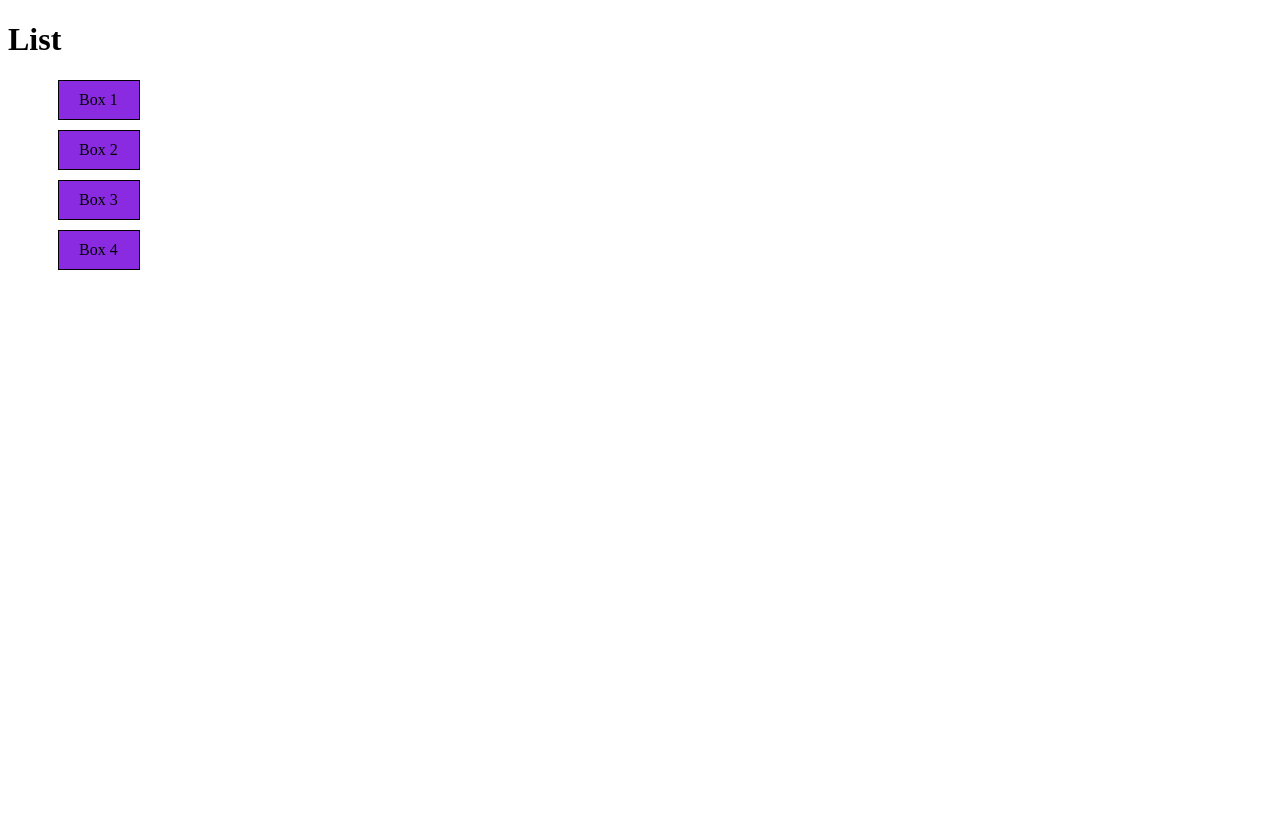
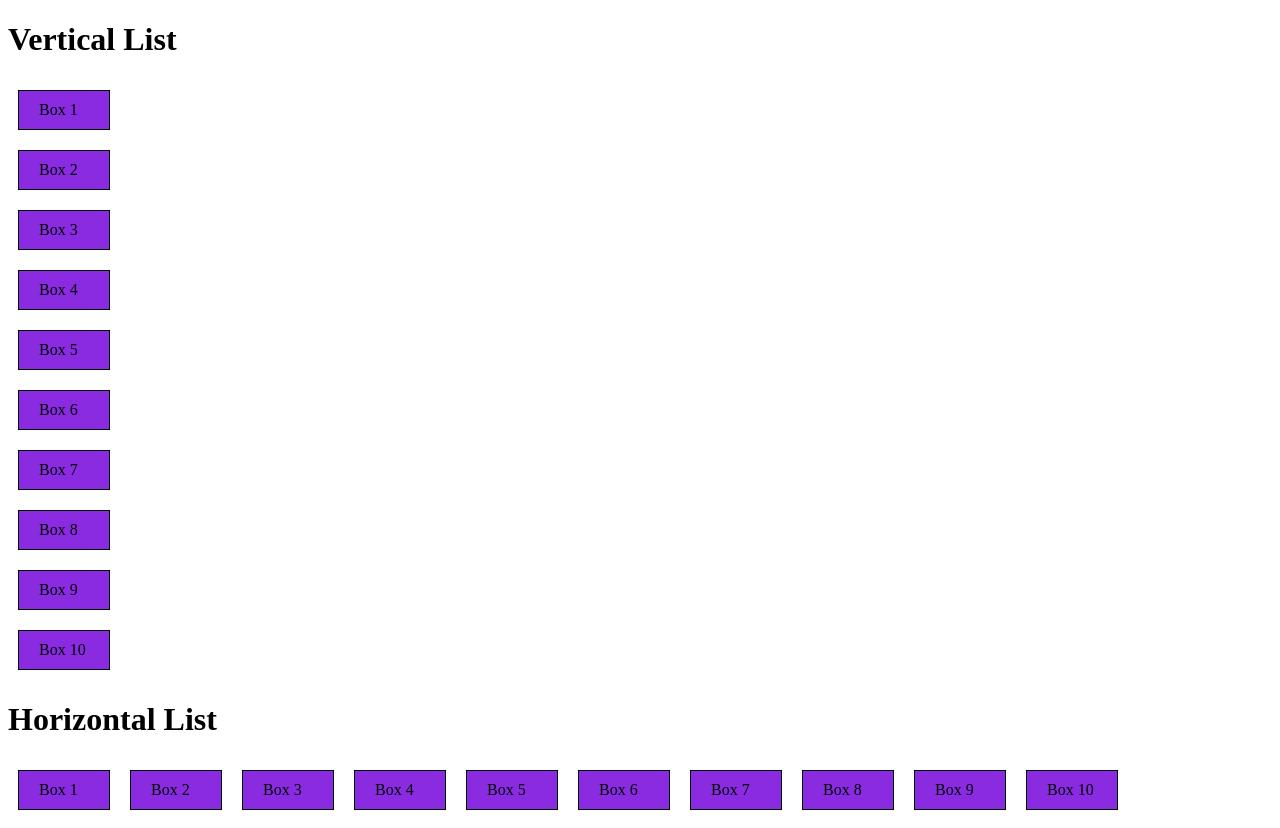
Before and after one commit to good9ght/angular-drag-drop, an Angular app: page / in a window 1280 px wide. Before the commit the page ends 800 px from the top, so only its background shows below. Built offline with nearby package versions, Linux system fonts and the light colour scheme.

Commit message:
sortable list - DONE

```diff
--- a/src/app/app.component.html
+++ b/src/app/app.component.html
@@ -1,4 +1,4 @@
-<h1>List</h1>
+<h1>Vertical List</h1>
 
 <ul appSortableList (sort)="sort($event)">
   <li class="box" *ngFor="let box of boxes" appSortable>
@@ -6,3 +6,11 @@
     <div class="box" *appDraggableHelper>{{ box }}</div>
   </li>
 </ul>
+
+<h1>Horizontal List</h1>
+<ul appSortableList (sort)="sort($event)" class="horizontal">
+  <li class="box" *ngFor="let box of boxes" appSortable>
+    {{ box }}
+    <div class="box" *appDraggableHelper>{{ box }}</div>
+  </li>
+</ul>
--- a/src/app/app.component.scss
+++ b/src/app/app.component.scss
@@ -1,7 +1,7 @@
 .box {
     background-color: blueviolet;
     border: 1px solid black;
-    width: 40px;
+    width: 50px;
     padding: 10px 20px;
     margin: 10px;
 }
@@ -27,3 +27,14 @@ ul {
     border: 1px dashed black;
     color: transparent;
 }
+
+ul {
+    display: inline-flex;
+    margin: 0;
+    padding: 0;
+    flex-direction: column;
+}
+
+.horizontal {
+    flex-direction: row;
+}
--- a/src/app/app.component.ts
+++ b/src/app/app.component.ts
@@ -11,14 +11,20 @@ export class AppComponent {
     'Box 1',
     'Box 2',
     'Box 3',
-    'Box 4'
+    'Box 4',
+    'Box 5',
+    'Box 6',
+    'Box 7',
+    'Box 8',
+    'Box 9',
+    'Box 10',
   ];
 
   sort(event: SortEvent) {
     const current = this.boxes[event.currentIndex];
-    const swapWith = this.boxes[event.newIndex];
+    const newIndex = this.boxes[event.newIndex];
 
     this.boxes[event.newIndex] = current;
-    this.boxes[event.currentIndex] = swapWith;
+    this.boxes[event.currentIndex] = newIndex;
   }
 }
--- a/src/app/draggable/sortable-list.directive.ts
+++ b/src/app/draggable/sortable-list.directive.ts
@@ -24,23 +24,43 @@ export class SortableListDirective implements AfterContentInit {
 
   private detectSorting(sortable: SortableDirective, event: PointerEvent): any {
     const currentIndex = this.sortables.toArray().indexOf(sortable);
+    const currentRect = this.clientRects[currentIndex];
 
-    const prevRect = currentIndex > 0 ? this.clientRects[currentIndex - 1] : undefined;
-    const nextRect = currentIndex < this.clientRects.length - 1 ? this.clientRects[currentIndex + 1] : undefined;
+    this.clientRects
+      .slice()
+      .sort((rectA, rectB) => this.distance(rectA, currentRect) - this.distance(rectB, currentRect))
+      .forEach(rect => {
+        if (rect === currentRect) {
+          return false;
+        }
 
-    if (prevRect && event.clientY < prevRect.top + prevRect.height / 2) {
-      // Move Back
-      this.sort.emit(new SortEvent(
-        currentIndex,
-        currentIndex - 1
-      ));
-    } else if (nextRect && event.clientY > nextRect.top + nextRect.height / 2) {
-      // Move Forward
-      this.sort.emit(new SortEvent(
-        currentIndex,
-        currentIndex + 1
-      ));
-      console.log('Move Forward');
-    }
+        const isHorizontal = rect.top === currentRect.top;
+        const isBefore = isHorizontal ? rect.left < currentRect.left : rect.top < currentRect.top;
+
+        let moveForward = false;
+        let moveBack = false;
+
+        if (isHorizontal) {
+          moveBack = isBefore && event.clientX < rect.left + rect.width / 2;
+          moveForward = !isBefore && event.clientX > rect.left + rect.width / 2;
+        } else {
+          moveBack = isBefore && event.clientY < rect.top + rect.height / 2;
+          moveForward = !isBefore && event.clientY > rect.top + rect.height / 2;
+        }
+
+        if (moveBack || moveForward) {
+          this.sort.emit(new SortEvent(currentIndex, this.clientRects.indexOf(rect)));
+          return true;
+        }
+
+        return false;
+      });
+  }
+
+  private distance(a: ClientRect, b: ClientRect): number {
+    return Math.sqrt(
+      Math.pow(b.top - a.top, 2) +
+      Math.pow(b.left - a.left, 2)
+    );
   }
 }
--- a/src/styles.scss
+++ b/src/styles.scss
@@ -3,12 +3,14 @@
 @include cdk-overlay();
 
 .draggable {
-    cursor: pointer;
+    cursor: grab;
+    cursor: -webkit-grab;
     user-select: none;
 }
 
 .dragging {
-    cursor: move
+    cursor: -webkit-grabbing;
+    cursor: grabbing;
 }
 
 .movable:not(.dragging) {
```
